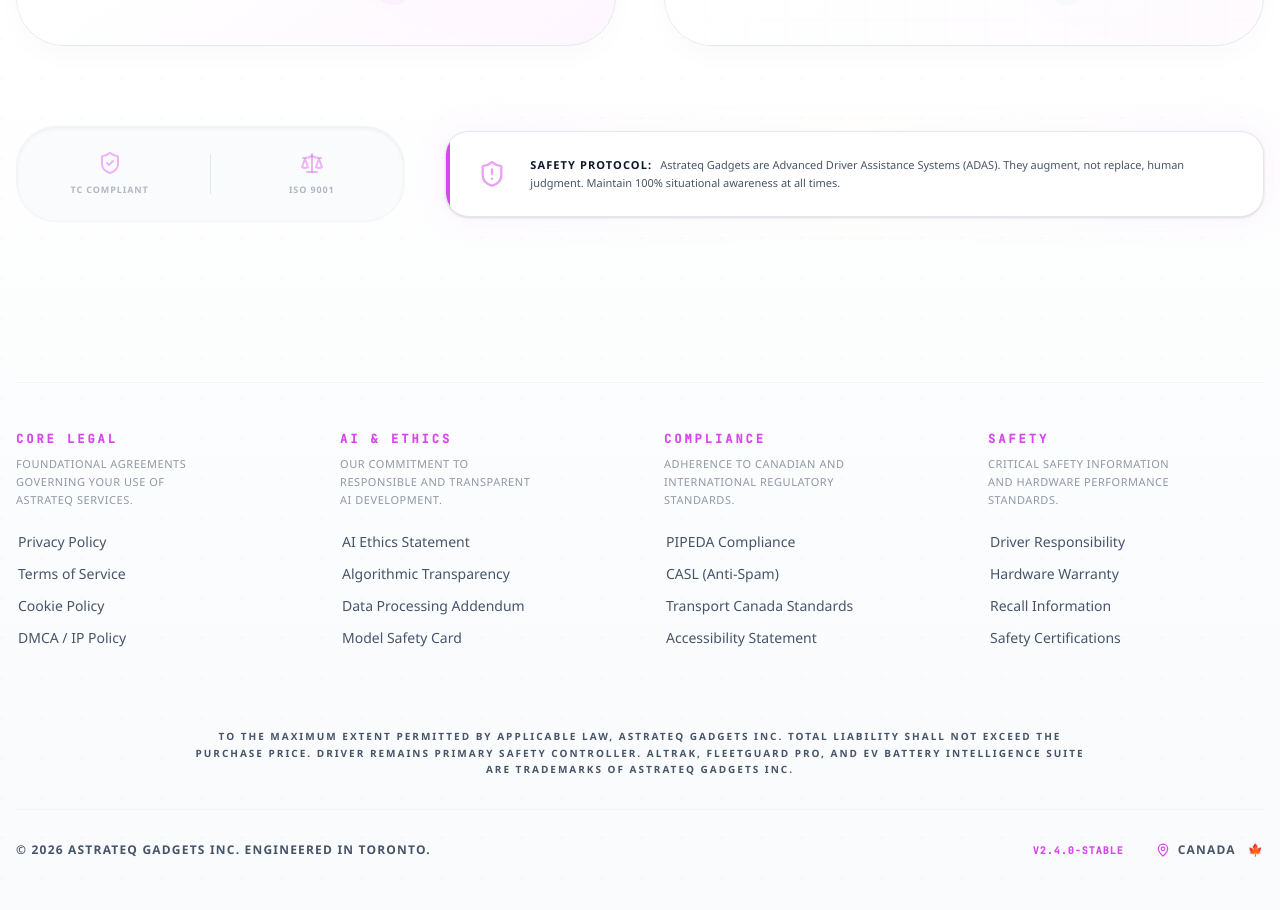
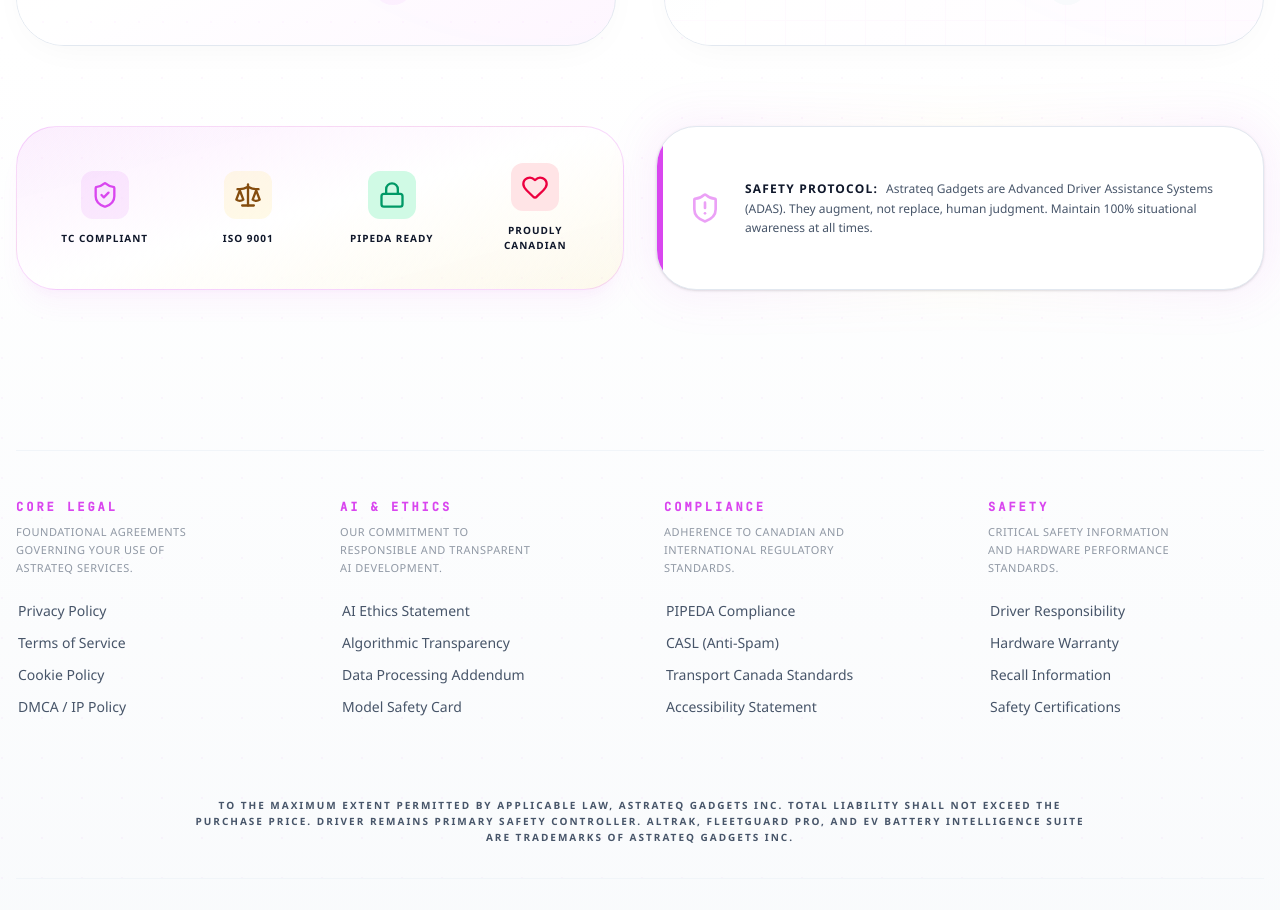
Before and after one commit to MaverickKing17/astrateq-pro-safety, a React (Vite) app: page / in a window 1280 px wide. Shown: the part 5300-6210 px from the top of the page. Built offline with nearby package versions, Linux system fonts and the light colour scheme.

Commit message:
feat: Enhance trust badges and UI elements
Adds new icons for security and user trust, and refactors the layout for trust badges to improve visual appeal and user experience.

```diff
--- a/src/App.tsx
+++ b/src/App.tsx
@@ -32,7 +32,9 @@
   Bot,
   Minimize2,
   Zap,
-  HelpCircle
+  HelpCircle,
+  Lock,
+  Heart
 } from "lucide-react";
 
 function Logo({ className = "" }: { className?: string }) {
@@ -875,25 +877,43 @@
             </div>
 
             {/* AI System Disclaimer & Trust Badges */}
-            <div className="grid grid-cols-1 lg:grid-cols-3 gap-10 items-center">
-              <div className="lg:col-span-1 flex items-center gap-8 p-6 bg-slate-50/50 rounded-[2.5rem] border border-slate-100 shadow-inner">
-                <div title="Transport Canada Compliant" className="flex flex-col items-center gap-2 group/badge cursor-help flex-1">
-                  <ShieldCheck size={24} className="text-brand-purple/40 group-hover/badge:text-brand-purple transition-colors" />
-                  <span className="text-[9px] font-black text-brand-gray/40 group-hover/badge:text-brand-purple uppercase tracking-widest transition-colors">TC Compliant</span>
-                </div>
-                <div className="w-[1px] h-10 bg-slate-200" />
-                <div title="ISO 9001 Certified" className="flex flex-col items-center gap-2 group/badge cursor-help flex-1">
-                  <Scale size={24} className="text-brand-purple/40 group-hover/badge:text-brand-purple transition-colors" />
-                  <span className="text-[9px] font-black text-brand-gray/40 group-hover/badge:text-brand-purple uppercase tracking-widest transition-colors">ISO 9001</span>
+            <div className="grid grid-cols-1 lg:grid-cols-4 gap-8 items-stretch">
+              <div className="lg:col-span-2 grid grid-cols-2 md:grid-cols-4 gap-4 p-6 bg-gradient-to-br from-brand-purple/10 via-white to-brand-yellow/10 rounded-[2.5rem] border border-brand-purple/20 shadow-xl shadow-brand-purple/5">
+                <div title="Transport Canada Compliant" className="flex flex-col items-center justify-center gap-3 group/badge cursor-help p-3 rounded-2xl hover:bg-white/50 transition-all duration-300">
+                  <div className="w-12 h-12 rounded-xl bg-brand-purple/10 flex items-center justify-center group-hover/badge:scale-110 transition-transform duration-500">
+                    <ShieldCheck size={28} className="text-brand-purple" />
+                  </div>
+                  <span className="text-[10px] font-black text-brand-offwhite uppercase tracking-widest text-center">TC Compliant</span>
+                </div>
+
+                <div title="ISO 9001 Certified" className="flex flex-col items-center justify-center gap-3 group/badge cursor-help p-3 rounded-2xl hover:bg-white/50 transition-all duration-300">
+                  <div className="w-12 h-12 rounded-xl bg-brand-yellow/10 flex items-center justify-center group-hover/badge:scale-110 transition-transform duration-500">
+                    <Scale size={28} className="text-brand-yellow-darker" style={{ color: '#854d0e' }} />
+                  </div>
+                  <span className="text-[10px] font-black text-brand-offwhite uppercase tracking-widest text-center">ISO 9001</span>
+                </div>
+
+                <div title="PIPEDA Compliant (Data Privacy)" className="flex flex-col items-center justify-center gap-3 group/badge cursor-help p-3 rounded-2xl hover:bg-white/50 transition-all duration-300">
+                  <div className="w-12 h-12 rounded-xl bg-emerald-100 flex items-center justify-center group-hover/badge:scale-110 transition-transform duration-500">
+                    <Lock size={28} className="text-emerald-600" />
+                  </div>
+                  <span className="text-[10px] font-black text-brand-offwhite uppercase tracking-widest text-center">PIPEDA Ready</span>
+                </div>
+
+                <div title="Proudly Engineered in Canada" className="flex flex-col items-center justify-center gap-3 group/badge cursor-help p-3 rounded-2xl hover:bg-white/50 transition-all duration-300">
+                  <div className="w-12 h-12 rounded-xl bg-rose-100 flex items-center justify-center group-hover/badge:scale-110 transition-transform duration-500">
+                    <Heart size={28} className="text-rose-600" />
+                  </div>
+                  <span className="text-[10px] font-black text-brand-offwhite uppercase tracking-widest text-center">Proudly Canadian</span>
                 </div>
               </div>
 
               <div className="lg:col-span-2 relative group">
-                <div className="absolute -inset-1 bg-gradient-to-r from-brand-purple/10 via-brand-yellow/5 to-brand-purple/10 rounded-3xl blur-lg opacity-50 group-hover:opacity-100 transition duration-1000" />
-                <div className="relative px-8 py-6 bg-white border border-slate-200 rounded-3xl flex items-center gap-6 shadow-sm overflow-hidden">
-                  <div className="absolute top-0 left-0 w-1 h-full bg-brand-purple" />
-                  <ShieldAlert className="text-brand-purple shrink-0 animate-pulse" size={28} />
-                  <p className="text-[11px] text-brand-gray leading-relaxed font-medium">
+                <div className="absolute -inset-1 bg-gradient-to-r from-brand-purple/20 via-brand-yellow/10 to-brand-purple/20 rounded-[2.5rem] blur-xl opacity-50 group-hover:opacity-100 transition duration-1000" />
+                <div className="relative h-full px-8 py-6 bg-white border border-slate-200 rounded-[2.5rem] flex items-center gap-6 shadow-sm overflow-hidden">
+                  <div className="absolute top-0 left-0 w-1.5 h-full bg-brand-purple" />
+                  <ShieldAlert className="text-brand-purple shrink-0 animate-pulse" size={32} />
+                  <p className="text-xs text-brand-gray leading-relaxed font-medium">
                     <span className="text-brand-offwhite font-black uppercase tracking-widest mr-2">Safety Protocol:</span>
                     Astrateq Gadgets are Advanced Driver Assistance Systems (ADAS). They augment, not replace, human judgment. Maintain 100% situational awareness at all times.
                   </p>
```
